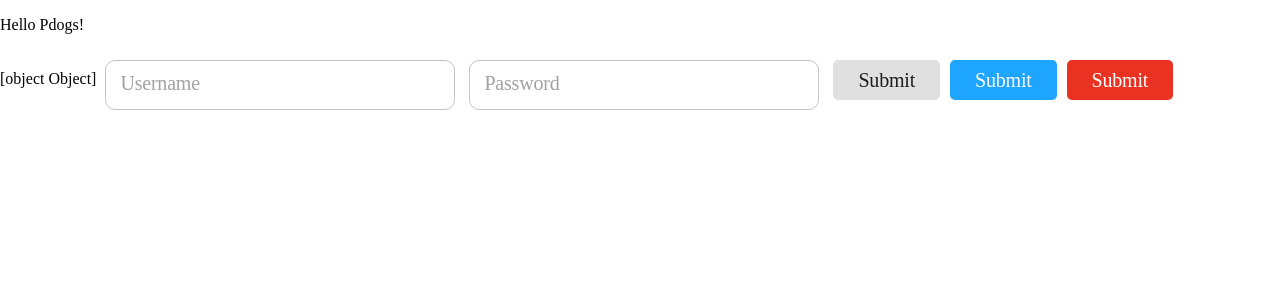
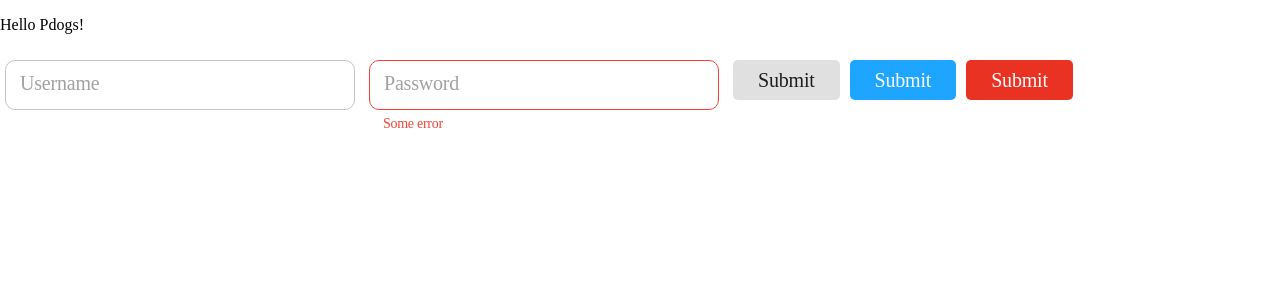
Before and after one commit to yyl14/pd6-fe, a React (Create React App) app: page /login in a window 1280 px wide. Shown: the top 300 px of the page. Built offline with nearby package versions, Linux system fonts and the light colour scheme; a web font is replaced by a local one.

Commit message:
Theme: formHelperText, route name modified

```diff
--- a/src/App.js
+++ b/src/App.js
@@ -52,7 +52,7 @@ class App extends Component {
           <Router>
             <Switch>
               <Route path="/login" component={Login} />
-              <Route path="/forgetpassword" component={ForgetPasswordForm} />
+              <Route path="/forget-password" component={ForgetPasswordForm} />
               <Route path="/" component={Index} />
               <Route component={NoMatch} />
             </Switch>
--- a/src/containers/auth/LoginForm.js
+++ b/src/containers/auth/LoginForm.js
@@ -19,11 +19,16 @@ export default function LoginForm() {
 
   return (
     <div className="login-form">
-      <span>{String(loginState)}</span>
       {' '}
       <TextField placeholder="Username" value={username} onChange={(e) => setUserName(e.target.value)} />
       {' '}
-      <TextField placeholder="Password" value={password} onChange={(e) => setPassword(e.target.value)} />
+      <TextField
+        placeholder="Password"
+        value={password}
+        onChange={(e) => setPassword(e.target.value)}
+        error
+        helperText="Some error"
+      />
       {' '}
       <Button onClick={onsubmit}>Submit</Button>
       <Button color="primary" onClick={onsubmit}>
--- a/src/theme.js
+++ b/src/theme.js
@@ -118,9 +118,14 @@ const overrides = {
     },
   },
 
+  MuiTextField: {
+    root: {
+      margin: '10px 5px 10px 5px',
+    },
+  },
+
   MuiOutlinedInput: {
     root: {
-      margin: '10px 5px 10px 5px',
       width: '350px',
       '& $notchedOutline': {
         borderRadius: 10,
@@ -133,6 +138,12 @@ const overrides = {
       },
     },
   },
+
+  MuiFormHelperText: {
+    root: {
+      marginTop: '5px',
+    },
+  },
 };
 
 const props = {
@@ -142,9 +153,14 @@ const props = {
     disableElevation: true,
     disableRipple: true,
   },
+
   MuiTextField: {
     variant: 'outlined',
     borderRadius: '10px',
+  },
+
+  MuiFormHelperText: {
+    component: 'caption',
   },
 };
 
```
